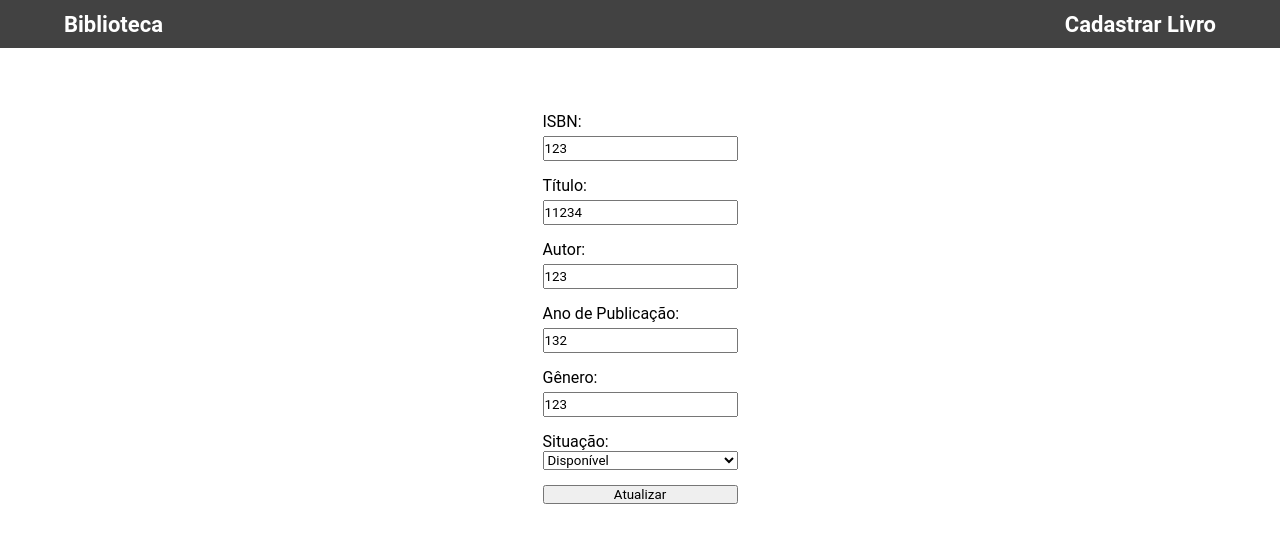
After one commit to thalesalvs21/atividade_jinja, a Flask app: page /editar/123 in a window 1280 px wide. The commit adds this page. Shown: the top 543 px of the page. Run offline with Flask 3, Linux system fonts and the light colour scheme.

Commit message:
Add editar

```diff
--- a/app.py
+++ b/app.py
@@ -78,5 +78,32 @@ def cadastro():
 
     return render_template("cadastro.html")
 
+@app.route("/editar/<isbn>", methods=["GET", "POST"])
+def editar(isbn):
+    livros = ler_livros()
+    livro = next((l for l in livros if l["isbn"] == isbn), None)
+    print("ISBN recebido na URL:", repr(isbn))
+    print("Livro encontrado:", livro)
+
+    if livro is None:
+        return "Livro não encontrado.", 404
+
+    if request.method == "POST":
+        print("Dados do formulário:", dict(request.form))
+
+        livro["titulo"] = request.form["titulo"]
+        livro["autor"] = request.form["autor"]
+        livro["ano_publicacao"] = int(request.form["ano_publicacao"])
+        livro["genero"] = request.form["genero"]
+        livro["status"] = request.form["status"]
+
+        print("Livro depois de atualizar:", livro)
+
+        salvar_livros(livros)
+        print("Salvou em:", os.path.abspath(arquivo))
+        return redirect("/")
+
+    return render_template("editar.html", livro=livro)
+
 if __name__ == "__main__":
     app.run(debug=True)
--- a/arquivos/livros.json
+++ b/arquivos/livros.json
@@ -33,7 +33,7 @@
     },
     {
         "isbn": "123",
-        "titulo": "123",
+        "titulo": "11234",
         "autor": "123",
         "ano_publicacao": 132,
         "genero": "123",
--- /dev/null
+++ b/templates/editar.html
@@ -0,0 +1,36 @@
+{% extends "base.html" %}
+
+{% block titulo %}Editar Livro — Biblioteca{% endblock %}
+
+{% block conteudo %}
+<form method="POST" action="/editar/{{ livro.isbn }}">
+    <div>
+        <label>ISBN:</label>
+        <input type="text" id="isbn" name="isbn" value="{{ livro.isbn }}" required>
+    </div>
+    <div>
+        <label>Título:</label>
+        <input type="text" id="titulo" name="titulo" value="{{ livro.titulo }}" required>
+    </div>
+    <div>
+        <label>Autor:</label>
+        <input type="text" id="autor" name="autor" value="{{ livro.autor }}" required>
+    </div>
+    <div>
+        <label>Ano de Publicação:</label>
+        <input type="number" id="ano_publicacao" name="ano_publicacao" value="{{ livro.ano_publicacao }}" required>
+    </div>
+    <div>
+        <label>Gênero:</label>
+        <input type="text" id="genero" name="genero" value="{{ livro.genero }}" required>
+    </div>
+    <div>
+        <label>Situação:</label>
+        <select id="status" name="status">
+            <option value="disponivel" {% if livro.status == "disponivel" %}selected{% endif %}>Disponível</option>
+            <option value="emprestado" {% if livro.status == "emprestado" %}selected{% endif %}>Emprestado</option>
+        </select>
+    </div>
+    <button type="submit">Atualizar</button>
+</form>
+{% endblock %}
--- a/templates/index.html
+++ b/templates/index.html
@@ -12,6 +12,7 @@
             <th>Ano de Publicação</th>
             <th>Gênero</th>
             <th>Situação</th>
+            <th>Ações</th>
         </tr>
     </thead>
     <tbody>
@@ -23,6 +24,7 @@
             <td>{{ livro.ano_publicacao }}</td>
             <td>{{ livro.genero }}</td>
             <td>{{ livro.status }}</td>
+            <td><a href="/editar/{{ livro.isbn }}">Editar</a></td>
         </tr>
         {% endfor %}
     </tbody>
```
